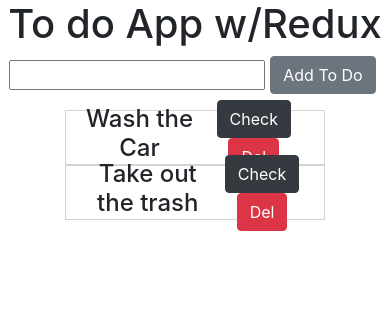
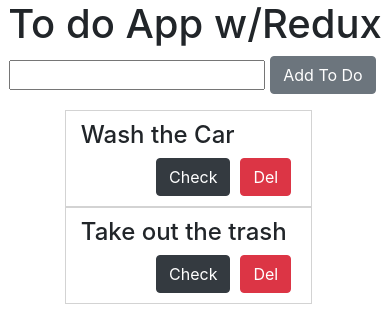
Before and after one commit to projectym/Redux-To-Do, a React (Create React App) app: page / in a window 390 px wide. Shown: the top 332 px of the page. Built offline with nearby package versions, Linux system fonts and the light colour scheme.

Commit message:
Fixed add to end then sort. Added mobile style

```diff
--- a/src/components/AddTodo.js
+++ b/src/components/AddTodo.js
@@ -20,7 +20,7 @@
     return (
         <div className="d-flex flex-row align-items-center">
             <form className="d-flex flex-row align-items-center" action="" onSubmit={handleSubmit}>
-                <input type="text" value={textVal} onChange={(e) => setTextVal(e.target.value)} />
+                <input type="text" value={textVal} maxLength="25" onChange={(e) => setTextVal(e.target.value)} />
                 <button className="btn btn-secondary" type='submit' onClick={handleSubmit} >Add To Do</button>
 
             </form>
--- a/src/components/ToDo.js
+++ b/src/components/ToDo.js
@@ -5,8 +5,8 @@
 const ToDo = ({ text, checked, deleteToDo, updateToDo }) => {
     return (
 
-        <div className="my-card d-flex flex-row justify-content-between">
-            <h4 style={{ display: "inline" }}>{text}</h4>
+        <div className="my-card">
+            <h4>{text}</h4>
             <div>
                 <button className={checked ? "btn btn-success" : "btn btn-dark"} onClick={updateToDo}>{checked ? "Done" : "Check"}</button>
                 <button className="btn btn-danger" onClick={deleteToDo}>Del</button>
--- a/src/index.css
+++ b/src/index.css
@@ -12,14 +12,41 @@
     monospace;
 }
 
+.btn{
+  margin: 0 5px;
+}
+
 .my-card{
-  height: 55px;
+  min-height: 55px;
+  display: flex;
   align-items: center;
-  padding: 0 15px;
+  padding: 10px 15px;
   border: .6px solid lightgray;
+}
+
+@media only screen and (min-width:670px){
+  .my-card{
+    flex-direction: row;
+    justify-content: space-between;
+  }
 
 }
 
-.btn{
-  margin: 0 5px;
+@media only screen and (max-width:670px){
+  .my-card{
+    flex-direction: column;
+    width: 95%;
+  }
+
+  .my-card div{
+    width: 100%;
+    display: flex;
+    flex-direction: row;
+    justify-content: flex-end;
+  }
+
+  .my-card > h4 {
+    align-self: flex-start;
+  }
+
 }
--- a/src/reducer.js
+++ b/src/reducer.js
@@ -5,49 +5,57 @@
     ]
 }
 
+function todoSort(a, b) {
+    if (a.checked && !b.checked) {
+        return 1;
+    }
+    else if (!a.checked && b.checked) {
+        return -1;
+    }
+
+    return 0;
+}
+
 const reducer = (state = initState, action) => {
+
+    let newTodos = []
+
     switch (action.type) {
         case "ADD_TODO":
             console.log("Adding todo", action.payload.todo)
+
+            newTodos = [...state.todos, action.payload.todo].sort((a, b) => todoSort(a, b))
+
             return {
                 ...state,
-                todos: [action.payload.todo, ...state.todos]
+                todos: newTodos
             }
+
         case "DELETE_TODO":
             console.log("Deleting todo ", action.payload.id)
             return {
                 ...state,
                 todos: state.todos.filter(todo => todo.id !== action.payload.id)
             }
+
+
         case "UPDATE_TODO":
             console.log("Updating todo", action.payload.id)
 
-            const newTodos = state.todos.map(todo => {
+            newTodos = state.todos.map(todo => {
                 if (todo.id === action.payload.id) {
                     todo.checked = !todo.checked;
                 }
-
                 return todo;
 
-            })
-
-            newTodos.sort((a, b) => {
-                if (a.checked && !b.checked) {
-                    return 1;
-                }
-                else if (!a.checked && b.checked) {
-                    return -1;
-                }
-
-                return 0;
-            })
-
-            console.log(newTodos);
+            }).sort((a, b) => todoSort(a, b))
 
             return {
                 ...state,
                 todos: newTodos
             }
+
+
 
         default:
             return state;
```
Also changed, not shown: 1 other file (tests, documents, lock files or other folders).
